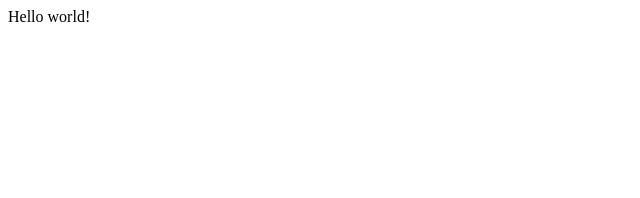
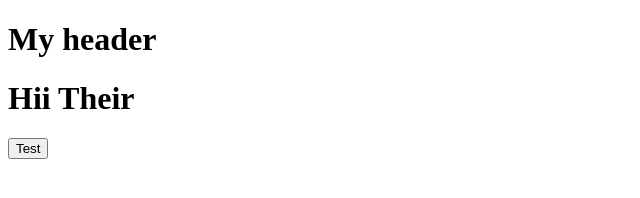
Before and after one commit to mrbarazi-97/react-gatsby-wp, a Gatsby site: page / in a window 1280 px wide. Shown: the whole page, without its empty margins (0-640 px from the left). Built offline with nearby package versions, Linux system fonts and the light colour scheme; Gatsby itself is replaced by a stand-in of ours.

Commit message:
introduction to gatsby

```diff
--- /dev/null
+++ b/src/components/header.js
@@ -0,0 +1,7 @@
+import React from "react"
+
+export default props => (
+  <div>
+    <h1>{props.title}</h1>
+  </div>
+)
--- a/src/pages/index.js
+++ b/src/pages/index.js
@@ -1,5 +1,15 @@
+import { Link } from "gatsby"
+import { navigate } from "gatsby-link"
 import React from "react"
+import Header from "../components/header"
 
 export default function Home() {
-  return <div>Hello world!</div>
+  return (
+    <div>
+      <Header title="My header"></Header>
+      <h1>Hii Their</h1>
+      <Link to="https://Google.com" />
+      <button onClick={() => navigate("/test")}>Test</button>
+    </div>
+  )
 }
```
Also changed, not shown: src/pages/test.js (added, +13 -0 lines).
